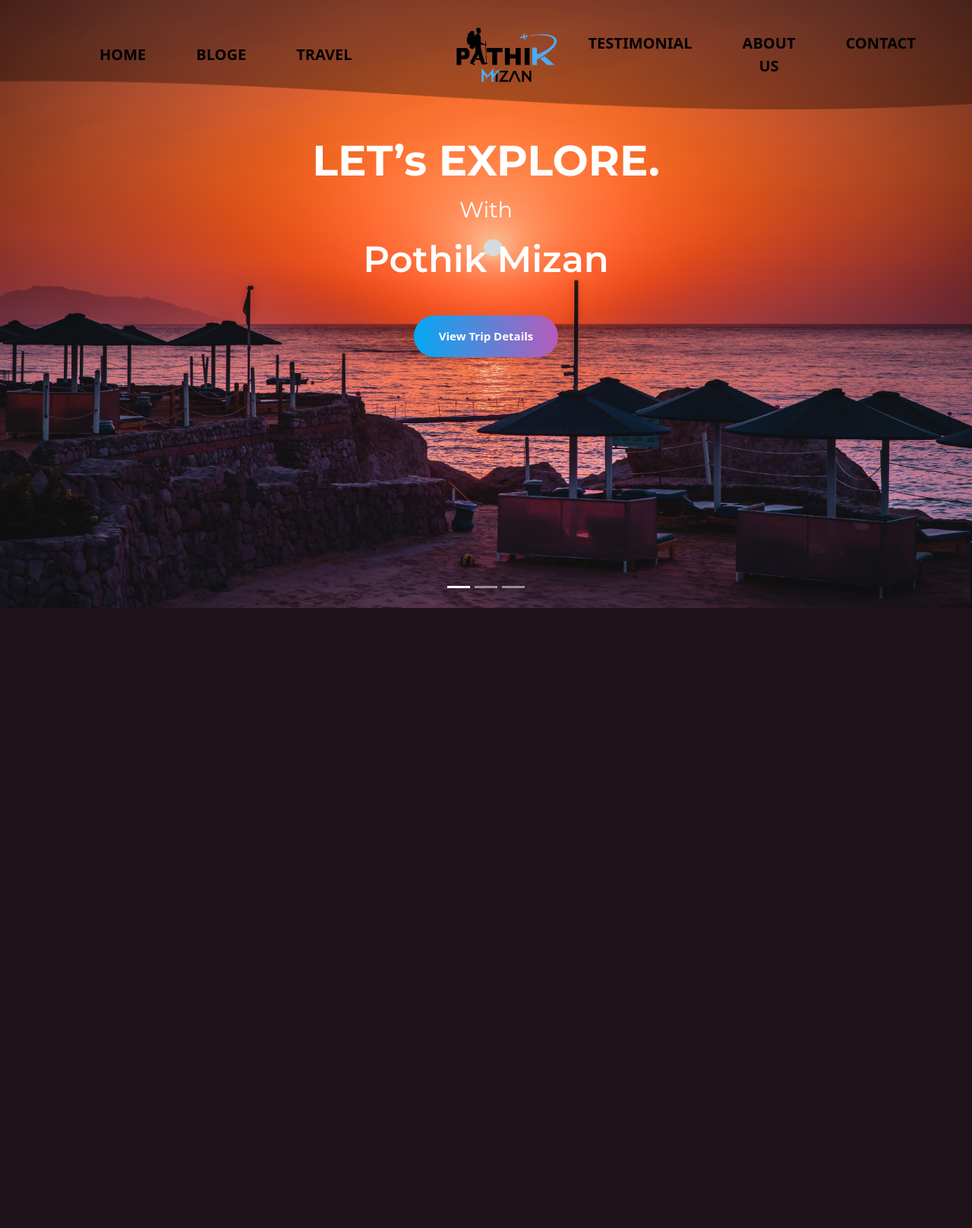
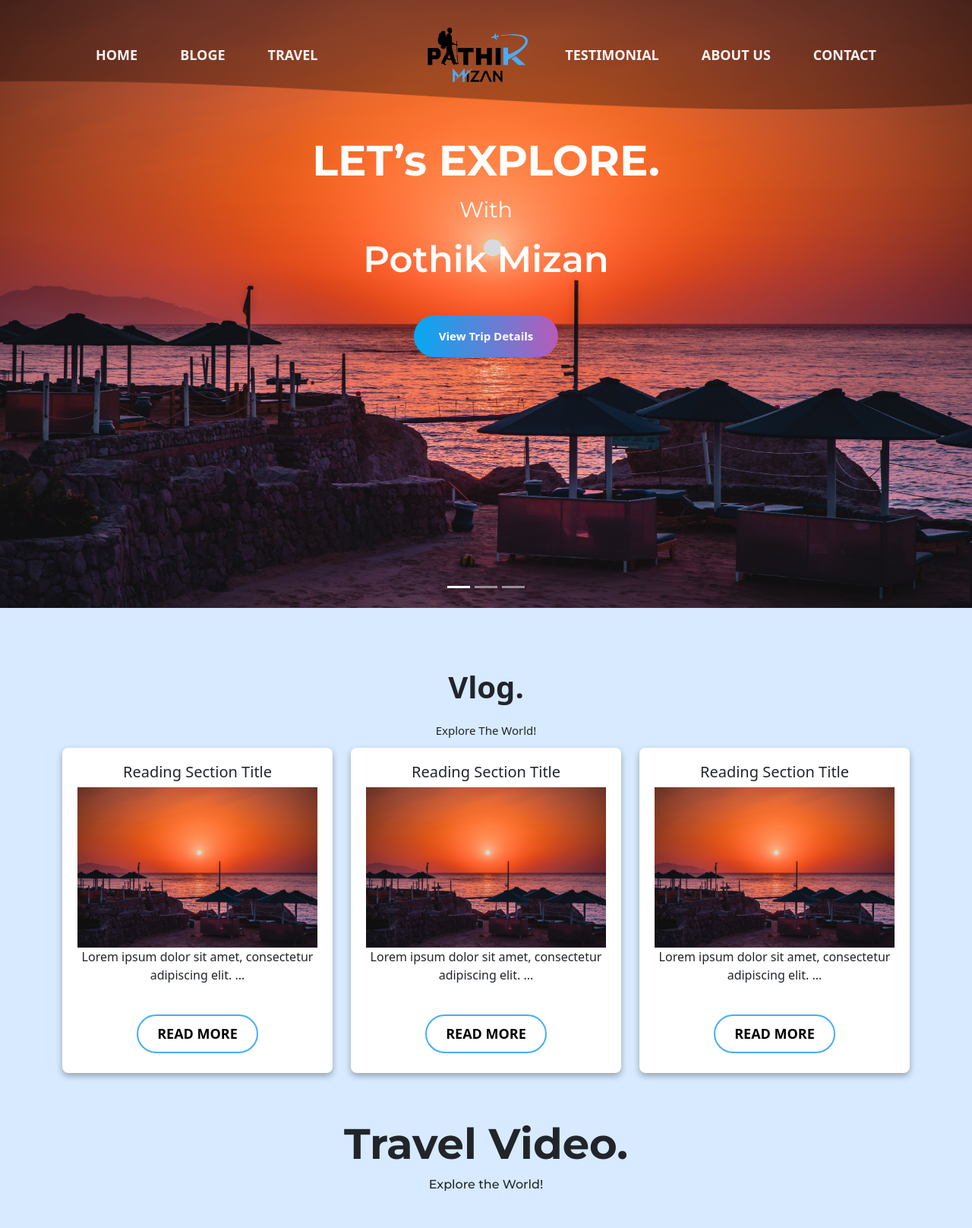
Before and after one commit to robiul-islam93/pothik_mizan, a PHP site: page / in a window 1280 px wide. Shown: the top 1616 px of the page at 76% size. Before the commit the page ends 800 px from the top, so only its background shows below. Run offline with PHP 8.4, Linux system fonts and the light colour scheme; some libraries are stand-ins or nearby versions.

Commit message:
travel and bloge section add

```diff
--- a/assets/css/style.css
+++ b/assets/css/style.css
@@ -58,13 +58,20 @@ transition: background 0.3s ease; /* Transition effect on background change */
 }
 
 .navbar-scrolled {
-background: rgb(34, 34, 34,0.7) !important;/* Scrolled/fixed position background color */
-color: #ffffff !important;
+transition: 0.5s;
+/* background: rgba(255, 255, 255, 0.884); */
+background-image: url(../../assets/img/navbar-scrolled-shape.png);
+height: 18vh;
+background-position: bottom;
+background-repeat: no-repeat;
+background-size: cover;
+/* box-shadow: 5px 5px 10px rgba(68, 67, 67, 0.63);
+color: #ffffff; */
 
 }
 
 .navbar-scrolled .navbar-nav a{
-  color: #ffffff !important;
+  color: #ffffff;
 }
 
 
@@ -73,17 +80,17 @@ color: #ffffff !important;
 }
 
 .navbar-nav a{
-  color: #000000;
+  color: #fdf3f3;
 
 }
 
 .navbar-nav li {
-  padding: 10px 25px;
+  padding: 10px 20px;
 }
 
 .nav-item a {
   position: relative;
-  font-size: 20px;
+  font-size: 18px;
   padding: 5px 0;
   display: inline-block;
   text-transform: uppercase;
@@ -334,6 +341,7 @@ color: #ffffff !important;
   overflow: hidden;
   z-index: 2;
   transition: 0.6s all ease;
+
 }
 
 .video-gallery-btn a::before {
--- a/includes/header.php
+++ b/includes/header.php
@@ -50,7 +50,6 @@
 
     <title>Pothik mizan</title>
   </head>
-
-  <body>
+  <body style="background: #007bff28;">
 
   <?php include('navbar.php');?>
--- a/includes/navbar.php
+++ b/includes/navbar.php
@@ -129,7 +129,7 @@ $(document).ready(function () {
   // Auto-slide every 3 seconds (adjust as needed)
   setInterval(function () {
     $('#carouselExampleFade').carousel('next');
-  }, 7);
+  }, 3);
 });
 </script>
 <script src="https://code.jquery.com/jquery-3.3.1.slim.min.js"></script>
--- a/index.php
+++ b/index.php
@@ -3,3 +3,16 @@
 include('./includes/header.php');
 
 ?>
+
+<?php
+
+include('vloge_picture.php');
+
+?>
+
+
+<?php
+
+include('travel.php');
+
+?>
--- a/travel.php
+++ b/travel.php
@@ -1,12 +1,8 @@
-<?php
-
-include './includes/header.php';
-?>
 
 <section class="travel-story-section">
   <!-- Travel Story Header -->
   <div class="travel-story-hedar-section text-center">
-    <h1 id="TRAVEL">Travel Story.</h1>
+    <h1 id="TRAVEL">Travel Video.</h1>
     <p>Explore the World!</p>
   </div>
 
@@ -16,7 +12,7 @@ include './includes/header.php';
       <!-- Video -->
       <div class="col-lg-6 travel-video">
         <video width="100%" controls>
-          <source src="./img/FASLON KO TAKALUF HAI HUM SE AGAR 🤍--Slowed Reverb Naat--Whatsapp status--Jumma Mubarak--#shorts.mp4" type="video/mp4">
+          <source src="./assets/travel-video/shiddat-mugic_video.mkv">
         </video>
       </div>
 
@@ -30,7 +26,7 @@ include './includes/header.php';
 
           <!-- Read More Button -->
           <div class="traveling-btn">
-            <a href="#">Read More</a>
+            <a href="vloge-video.php">Read More</a>
           </div>
         </div>
       </div>
--- /dev/null
+++ b/vloge_picture.php
@@ -0,0 +1,90 @@
+<style>
+    body {
+        background-color: #f8f9fa;
+    }
+
+    #vloge-picture{
+        padding-top: 80px;
+    }
+
+    .vloge-heading h1 {
+        font-weight: 800;
+    }
+
+    .reading-section {
+        margin: auto;
+        padding: 20px;
+        background-color: #ffffff;
+        border-radius: 8px;
+        box-shadow: 0 4px 8px rgba(0, 0, 0, 0.3);
+    }
+
+    .reading-section img {
+        width: 100%;
+    }
+
+    .reading-section h2 {
+        font-size: 20px;
+    }
+
+    .vloge-heading span {
+        font-weight: 400;
+        font-size: 15px;
+    }
+
+
+    @media screen and (max-width:766px) {
+
+        .vloge-heading h1 {
+            font-size: 2.5em;
+        }
+
+        .reading-section {
+            margin: 15px;
+        }
+    }
+</style>
+<section id="vloge-picture">
+
+    <div class="vloge-heading text-center">
+        <h1>Vlog.<br><span>Explore The World!</span></h1>
+    </div>
+    <div class="container">
+        <div class="row">
+            <div class="col-md-4">
+                <div class="reading-section text-center">
+                    <h2>Reading Section Title</h2>
+                    <img src="./assets/vloge_picture/vloge-img1.jpg">
+                    <p>Lorem ipsum dolor sit amet, consectetur adipiscing elit. ...</p>
+                    <div class="traveling-btn">
+                        <a href="vloge-video.php">Read More</a>
+                    </div>
+                </div>
+            </div>
+            <div class="col-md-4">
+                <div class="reading-section text-center">
+                    <h2>Reading Section Title</h2>
+                    <img src="./assets/vloge_picture/vloge-img1.jpg">
+                    <p>Lorem ipsum dolor sit amet, consectetur adipiscing elit. ...</p>
+                    <div class="traveling-btn">
+                        <a href="vloge-video.php">Read More</a>
+                    </div>
+                </div>
+            </div>
+            <div class="col-md-4">
+                <div class="reading-section text-center">
+                    <h2>Reading Section Title</h2>
+                    <img src="./assets/vloge_picture/vloge-img1.jpg">
+                    <p>Lorem ipsum dolor sit amet, consectetur adipiscing elit. ...</p>
+                    <div class="traveling-btn">
+                        <a href="vloge-video.php">Read More</a>
+                    </div>
+                </div>
+            </div>
+        </div>
+    </div>
+</section>
+
+
+
+</div>
```
Also changed, not shown: vloge-post.php (+7 -7 lines), assets/img/navbar-scrolled-shape.png (added), assets/vloge_picture/vloge-img1.jpg (added), 1 other file.
